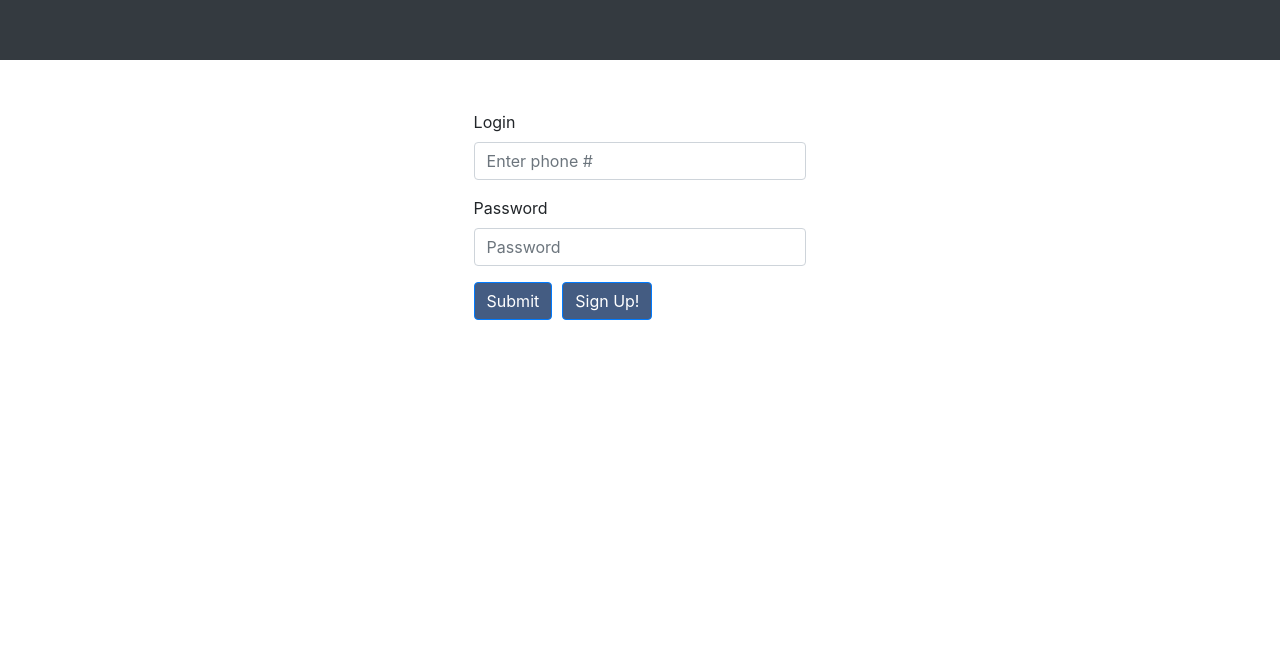
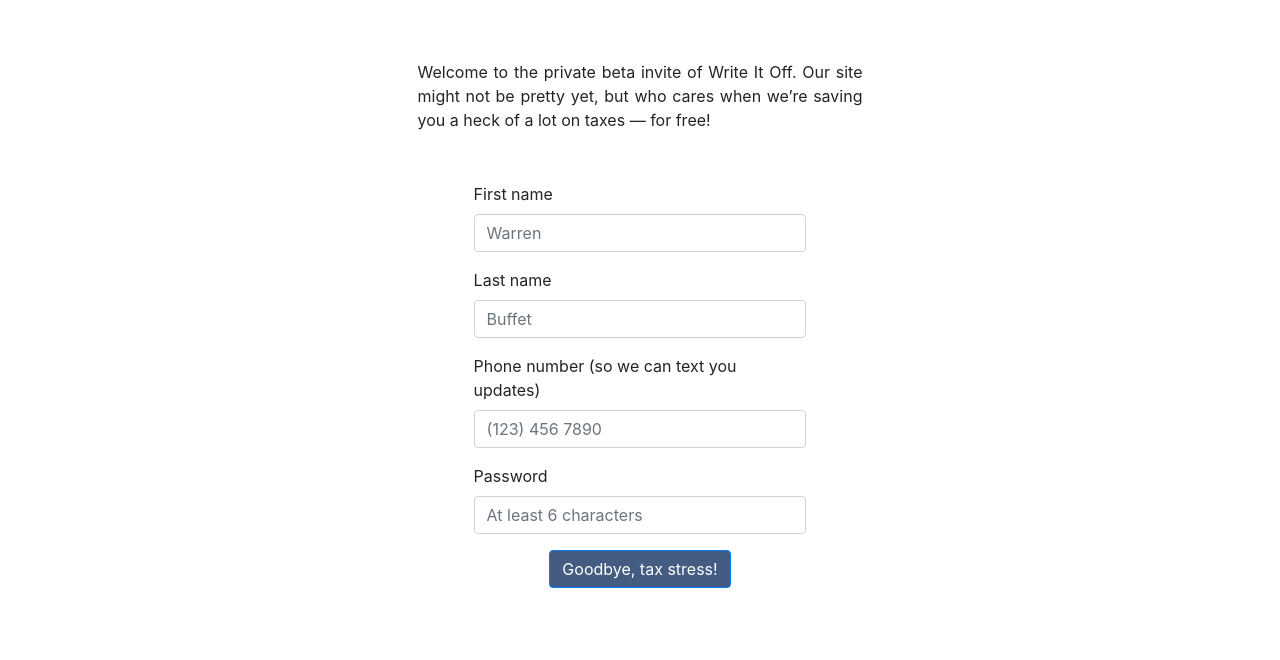
Before and after one commit to dkcountry/WriteItOff, a React app: page / in a window 1280 px wide. Shown: the part 140-800 px from the top of the page. Built offline with nearby package versions, Linux system fonts and the light colour scheme.

Commit message:
made signup page the primary page and cleaned it up a little

```diff
--- a/src/components/signup.js
+++ b/src/components/signup.js
@@ -26,7 +26,6 @@
         this.state = {
             firstname: '',
             lastname: '',
-            email: '',
             phone: '',
             password: ''
         };
@@ -63,34 +62,40 @@
     render() {
         return (
         <div>
-            <nav style={navStyle} className="navbar navbar-dark bg-dark">
+            <nav style={navStyle} className="navbar navbar-light">
                 <div className="container">
-                <p  style={style} className="navbar-brand">Sign Up</p>
+                <p  style={style} className="navbar-brand bold">You're invited!</p>
                 </div>
             </nav>
 
+            <div class="container">
+                <div class="row justify-content-sm-center">
+                    <div className="col-lg-5 text-justify">
+                        Welcome to the private beta invite of Write It Off. Our site might not be pretty yet, but who cares when we’re saving you a heck of a lot on taxes — for free!
+                    </div>
+                </div>
+            </div>
+
             <form style={formStyle} onSubmit={this.handleSubmit}>
                 <div className="form-group">
-                    <label htmlFor="exampleInputFirstName">First Name</label>
-                    <input onChange={this.handleChange} name="firstname" type="text" className="form-control" id="exampleInputFirstName" placeholder="Enter first name"/>
+                    <label htmlFor="exampleInputFirstName">First name</label>
+                    <input onChange={this.handleChange} name="firstname" type="text" className="form-control" id="exampleInputFirstName" placeholder="Warren"/>
                 </div>
                 <div className="form-group">
-                    <label htmlFor="exampleInputLastName">Last Name</label>
-                    <input onChange={this.handleChange} name="lastname" type="text" className="form-control" id="exampleInputLastName" placeholder="Enter last name"/>
+                    <label htmlFor="exampleInputLastName">Last name</label>
+                    <input onChange={this.handleChange} name="lastname" type="text" className="form-control" id="exampleInputLastName" placeholder="Buffet"/>
                 </div>
                 <div className="form-group">
-                    <label htmlFor="exampleInputPhone">Phone Number</label>
-                    <input onChange={this.handleChange} name="phone" type="text" className="form-control" id="exampleInputPhone" placeholder="Enter Phone #"/>
-                </div>
-                <div className="form-group">
-                    <label htmlFor="exampleInputEmail1">Email address</label>
-                    <input onChange={this.handleChange} name="email" type="email" className="form-control" id="exampleInputEmail1" aria-describedby="emailHelp" placeholder="Enter email"/>
+                    <label htmlFor="exampleInputPhone">Phone number (so we can text you updates)</label>
+                    <input onChange={this.handleChange} name="phone" type="text" className="form-control" id="exampleInputPhone" placeholder="(123) 456 7890"/>
                 </div>
                 <div className="form-group">
                     <label htmlFor="exampleInputPassword1">Password</label>
-                    <input onChange={this.handleChange} name="password" type="password" className="form-control" id="exampleInputPassword1" placeholder="Password"/>
+                    <input onChange={this.handleChange} name="password" type="password" className="form-control" id="exampleInputPassword1" placeholder="At least 6 characters"/>
                 </div>
-                <button style={btnStyle} type="submit" className="btn btn-primary">Submit</button>
+                <div class="col-md-auto text-center">
+                    <button style={btnStyle} type="submit" className="btn btn-primary">Goodbye, tax stress!</button>
+                </div>
             </form>
         </div>
     )}
--- a/src/index.html
+++ b/src/index.html
@@ -6,6 +6,7 @@
   <link rel="shortcut icon" href="#" />
   <meta http-equiv="X-UA-Compatible" content="ie=edge">
   <link rel="stylesheet" href="https://stackpath.bootstrapcdn.com/bootstrap/4.1.0/css/bootstrap.min.css" integrity="sha384-9gVQ4dYFwwWSjIDZnLEWnxCjeSWFphJiwGPXr1jddIhOegiu1FwO5qRGvFXOdJZ4" crossorigin="anonymous">
+  <link href='http://fonts.googleapis.com/css?family=Oswald:400,300,700' rel='stylesheet' type='text/css'>
   <script src="https://cdn.plaid.com/link/v2/stable/link-initialize.js"></script>
 
   <title>Write It Off</title>
--- a/src/index.js
+++ b/src/index.js
@@ -64,8 +64,8 @@
             return (
                 <div>
                     <Switch>
-                        <Route exact path='/' render={(props) => <LoginPage {...props} loginCallback={this.loginCallback}/>}/>
-                        <Route exact path='/signup' render={(props) => <SignupPage {...props} loginCallback={this.loginCallback}/>}/>
+                        <Route exact path='/' render={(props) => <SignupPage {...props} loginCallback={this.loginCallback}/>}/>
+                        <Route exact path='/login' render={(props) => <LoginPage {...props} loginCallback={this.loginCallback}/>}/>
                     </Switch>
                 </div>
             )}
--- a/src/main.js
+++ b/src/main.js
@@ -13,8 +13,8 @@
         return (
         <main >
             <Switch>
-            <Route exact path='/' render={(props) => <LoginPage {...props} isAuthed={true} />}/>
-            <Route exact path='/signup' component={SignupPage}/>
+            <Route exact path='/login' render={(props) => <LoginPage {...props} isAuthed={true} />}/>
+            <Route exact path='/' component={SignupPage}/>
 
             </Switch>
         </main >
```
